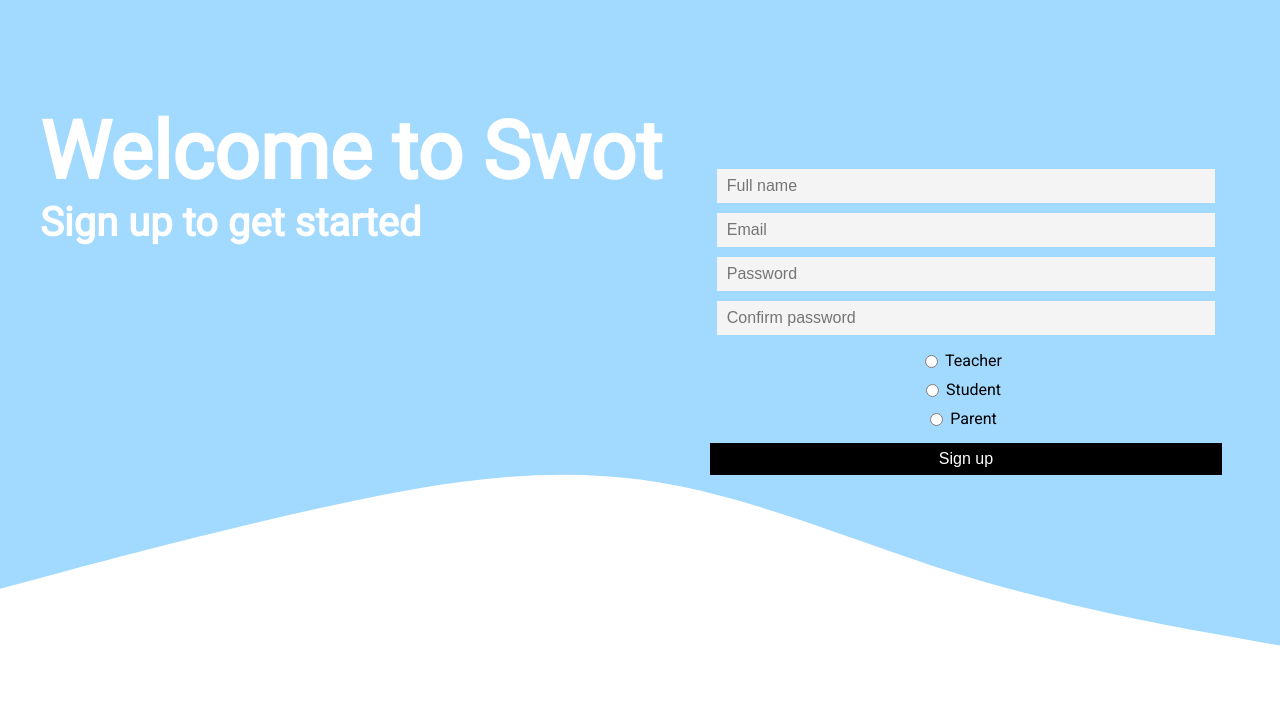
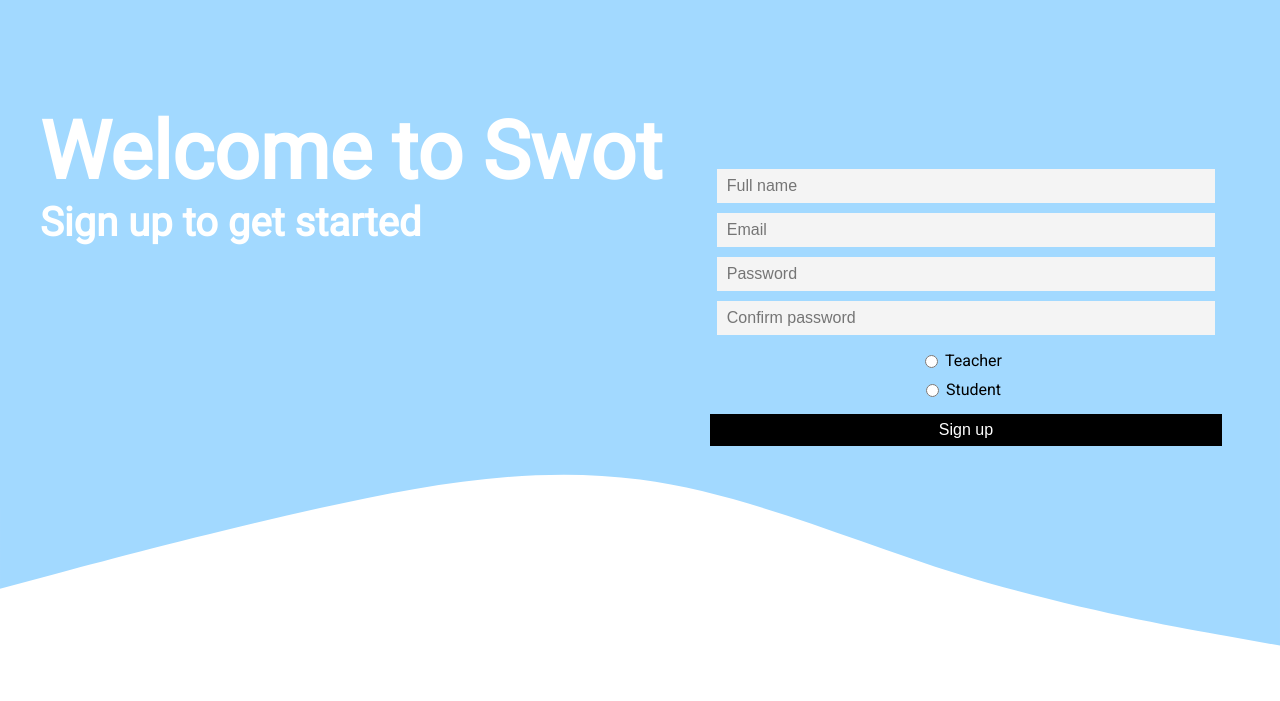
Before and after one commit to jb3/swot-backend, a Flask app: page /users/sign_up in a window 1280 px wide. Shown: the part 80-781 px from the top of the page. Run offline with Flask 2, Linux system fonts and the light colour scheme; some libraries are stand-ins or nearby versions.

Commit message:
Remomve parent from the sign up template

```diff
--- a/backend/templates/users/sign_up.html
+++ b/backend/templates/users/sign_up.html
@@ -41,12 +41,7 @@
           <label class="type-select">
             <input type="radio" value="student" name="type">
             <span>&nbsp;Student</span>
-          </label>
-
-          <label class="type-select">
-            <input type="radio" value="parent" name="type">
-            <span>&nbsp;Parent</span>
-          </label>
+          </label
 
           <input name="g-recaptcha" id="g-recaptcha" hidden/>
           <input type="hidden" name="csrf_token" value="{{ csrf_token() }}">
```
